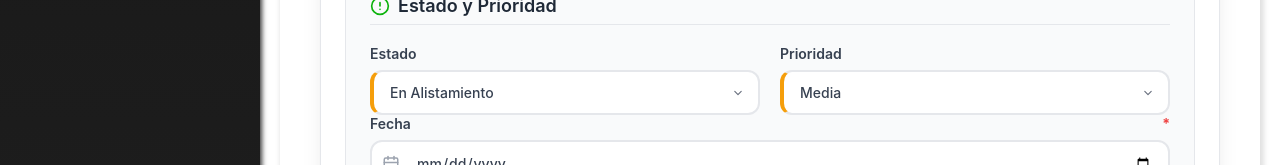
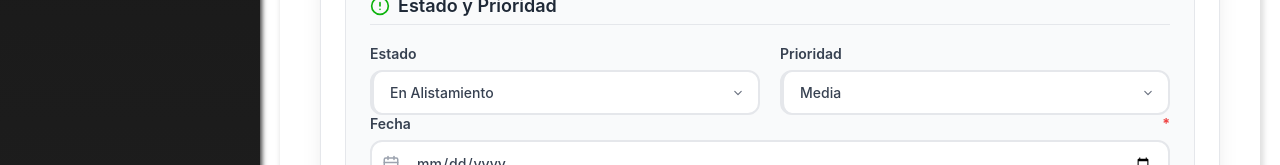
Before and after one commit to SntgRM/soluciones-hospitalarias, a React (Vite) app in the folder frontend/: page /registro in a window 1280 px wide. Shown: the part 706-871 px from the top of the page. Built offline with nearby package versions, Linux system fonts and the light colour scheme; no server answers; sample sign-in values are in the browser's storage; a web font is replaced by a local one.

Commit message:
REF - The color function of the drop-down list on the registration form has been modified.

```diff
--- a/frontend/src/pages/registro/registro.jsx
+++ b/frontend/src/pages/registro/registro.jsx
@@ -87,37 +87,37 @@ function RegistroPedido() {
     })
   }
 
-  const getEstadoColor = (estado) => {
-    switch (estado) {
-      case "en_alistamiento":
-        return "#f59e0b"
-      case "en_proceso":
-        return "#3b82f6"
-      case "empacado":
-        return "#8b5cf6"
-      case "en_reparto":
-        return "#06b6d4"
-      case "enviado_cliente":
-        return "#10b981"
-      case "enviado_transportadora":
-        return "#ef4444"
-      default:
-        return "#6b7280"
-    }
-  }
+  // const getEstadoColor = (estado) => {
+  //   switch (estado) {
+  //     case "en_alistamiento":
+  //       return "#f59e0b"
+  //     case "en_proceso":
+  //       return "#3b82f6"
+  //     case "empacado":
+  //       return "#8b5cf6"
+  //     case "en_reparto":
+  //       return "#06b6d4"
+  //     case "enviado_cliente":
+  //       return "#10b981"
+  //     case "enviado_transportadora":
+  //       return "#ef4444"
+  //     default:
+  //       return "#6b7280"
+  //   }
+  // }
 
-  const getPrioridadColor = (prioridad) => {
-    switch (prioridad) {
-      case "alta":
-        return "#ef4444"
-      case "media":
-        return "#f59e0b"
-      case "baja":
-        return "#10b981"
-      default:
-        return "#6b7280"
-    }
-  }
+  // const getPrioridadColor = (prioridad) => {
+  //   switch (prioridad) {
+  //     case "alta":
+  //       return "#ef4444"
+  //     case "media":
+  //       return "#f59e0b"
+  //     case "baja":
+  //       return "#10b981"
+  //     default:
+  //       return "#6b7280"
+  //   }
+  // }
 
   if (submitSuccess) {
     return (
@@ -242,7 +242,6 @@ function RegistroPedido() {
                     value={formData.estado}
                     onChange={handleChange}
                     className="form-select"
-                    style={{ borderLeftColor: getEstadoColor(formData.estado) }}
                   >
                     <option value="en_alistamiento">En Alistamiento</option>
                     <option value="en_proceso">En Proceso</option>
@@ -264,7 +263,6 @@ function RegistroPedido() {
                     value={formData.prioridad}
                     onChange={handleChange}
                     className="form-select"
-                    style={{ borderLeftColor: getPrioridadColor(formData.prioridad) }}
                   >
                     <option value="alta">Alta</option>
                     <option value="media">Media</option>
```
